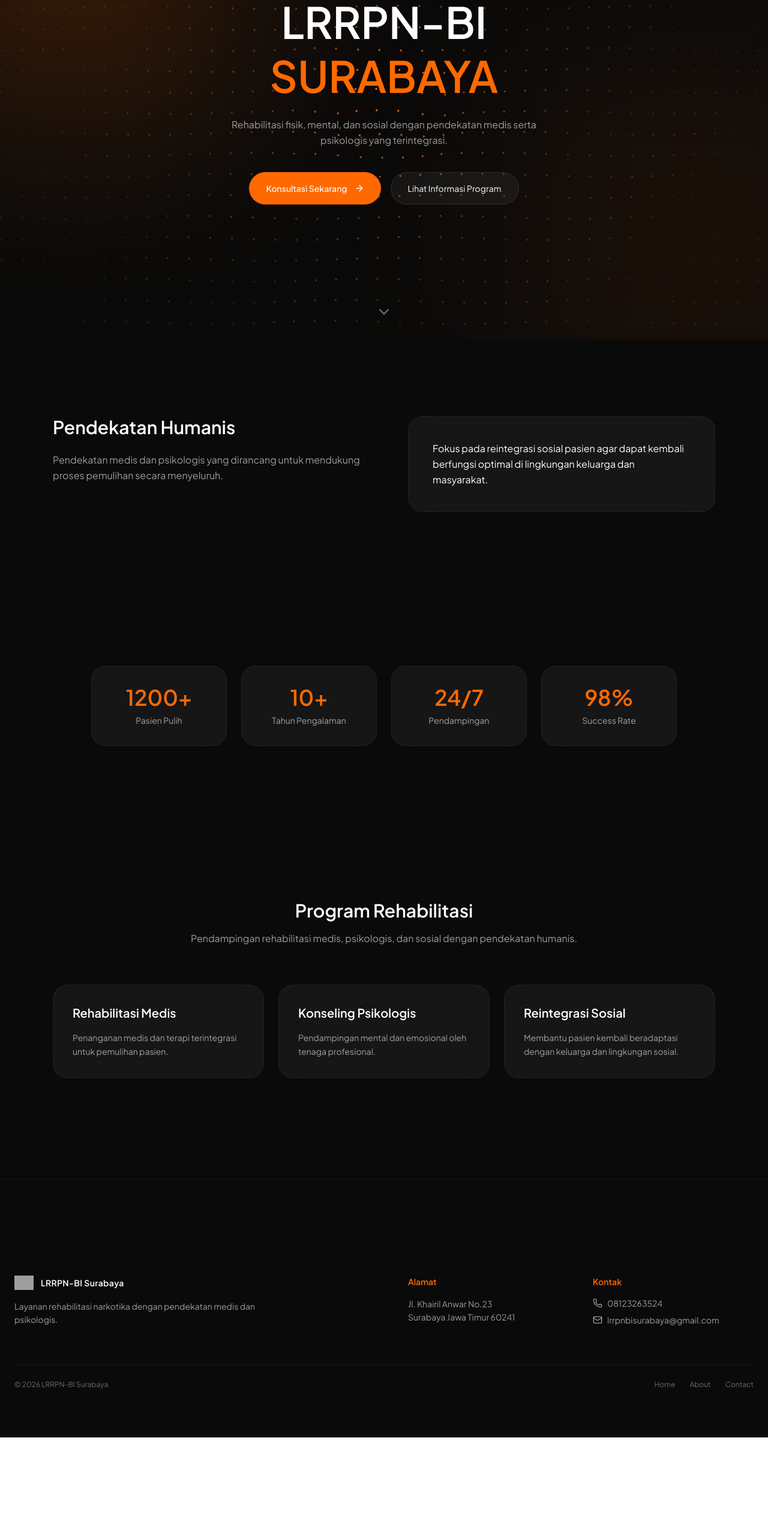
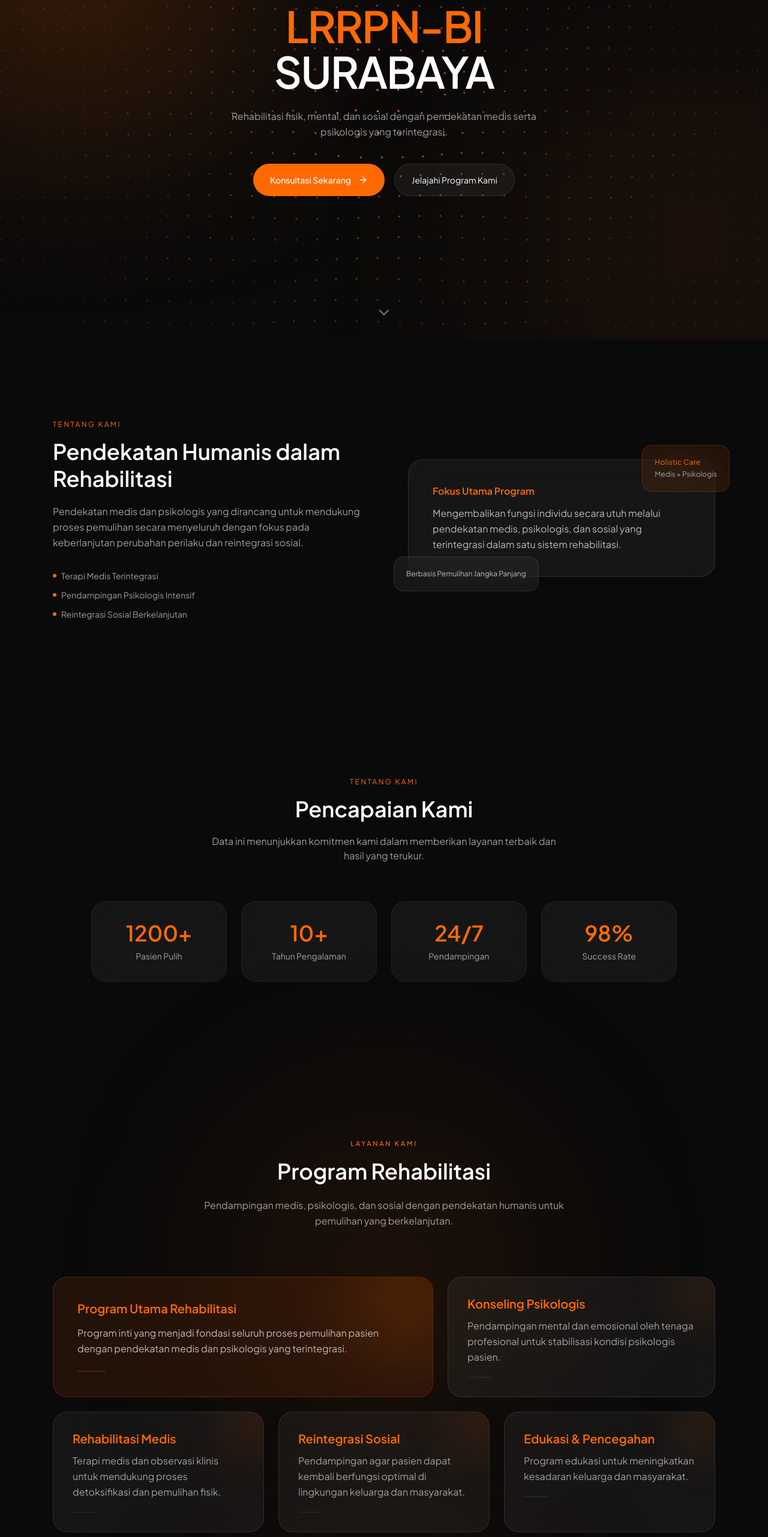
Before and after one commit to ddxzzyy/Landing-Page-Lrrpn, a Next.js app: page / in a window 1280 px wide. Shown: the part 234-2797 px from the top of the page at 60% size. Before the commit the page ends 2631 px from the top, so only its background shows below. Built offline with nearby package versions, Linux system fonts and the light colour scheme; grey boxes are pictures that could not be loaded.

Commit message:
Full Fiks Upgrade

```diff
--- a/src/app/components/about.js
+++ b/src/app/components/about.js
@@ -1,35 +1,79 @@
-"use client";
-import { useState } from "react";
 export default function About() {
-    const [open, setOpen] = useState(false);
+  return (
+    <section
+      id="about"
+      className="py-32 px-4 md:px-6 max-w-6xl mx-auto relative z-10"
+    >
+      <div className="grid md:grid-cols-2 gap-12 md:gap-20 items-center">
 
+        {/* LEFT SIDE */}
+        <div>
+          <span className="text-xs tracking-[0.2em] text-orange-500 uppercase">
+            Tentang Kami
+          </span>
 
-    return (
-
-      <section
-        id="about"
-        className="py-24 md:py-32 px-4 md:px-6 max-w-6xl mx-auto grid md:grid-cols-2 gap-10 md:gap-20 relative z-10"
-      >
-        <div>
-          <h2 className="text-2xl md:text-3xl font-semibold mb-6">
-            Pendekatan Humanis
+          <h2 className="text-3xl md:text-4xl font-semibold mt-3 mb-5 leading-tight">
+            Pendekatan Humanis dalam Rehabilitasi
           </h2>
 
-          <p className="text-sm md:text-base text-white/60 leading-relaxed">
-            Pendekatan medis dan psikologis yang
-            dirancang untuk mendukung proses
-            pemulihan secara menyeluruh.
+          <p className="text-white/60 leading-relaxed mb-8">
+            Pendekatan medis dan psikologis yang dirancang untuk mendukung proses
+            pemulihan secara menyeluruh dengan fokus pada keberlanjutan perubahan
+            perilaku dan reintegrasi sosial.
           </p>
+
+          {/* mini highlights */}
+          <div className="space-y-3">
+            <MiniItem text="Terapi Medis Terintegrasi" />
+            <MiniItem text="Pendampingan Psikologis Intensif" />
+            <MiniItem text="Reintegrasi Sosial Berkelanjutan" />
+          </div>
         </div>
 
-        <div className="border border-orange-500/10 p-6 md:p-10 rounded-3xl bg-white/5 backdrop-blur-xl text-sm md:text-base leading-relaxed">
-          Fokus pada reintegrasi sosial pasien agar
-          dapat kembali berfungsi optimal di
-          lingkungan keluarga dan masyarakat.
+        {/* RIGHT SIDE (VISUAL STACKED CARDS) */}
+        <div className="relative">
+
+          {/* MAIN CARD */}
+          <div className="p-10 rounded-3xl bg-white/5 backdrop-blur-xl border border-white/10 shadow-lg">
+            <h3 className="text-orange-500 font-semibold mb-3">
+              Fokus Utama Program
+            </h3>
+
+            <p className="text-white/70 leading-relaxed">
+              Mengembalikan fungsi individu secara utuh melalui pendekatan medis,
+              psikologis, dan sosial yang terintegrasi dalam satu sistem rehabilitasi.
+            </p>
+          </div>
+
+          {/* FLOAT CARD 1 */}
+          <div className="absolute -top-6 -right-6 p-5 rounded-2xl bg-orange-500/10 border border-orange-500/20 backdrop-blur-xl">
+            <p className="text-xs text-orange-500 tracking-wide">
+              Holistic Care
+            </p>
+            <p className="text-white/60 text-xs mt-1">
+              Medis + Psikologis
+            </p>
+          </div>
+
+          {/* FLOAT CARD 2 */}
+          <div className="absolute -bottom-6 -left-6 p-5 rounded-2xl bg-white/5 border border-white/10 backdrop-blur-xl">
+            <p className="text-xs text-white/70">
+              Berbasis Pemulihan Jangka Panjang
+            </p>
+          </div>
+
         </div>
-      </section>
+      </div>
+    </section>
+  );
+}
 
-
-
-    )
+/* SMALL COMPONENT */
+function MiniItem({ text }) {
+  return (
+    <div className="flex items-center gap-2 text-sm text-white/60">
+      <span className="w-1.5 h-1.5 rounded-full bg-orange-500"></span>
+      {text}
+    </div>
+  );
 }
--- a/src/app/components/footer.js
+++ b/src/app/components/footer.js
@@ -1,100 +1,102 @@
-import { useState } from "react";
 import Image from "next/image";
-import {Phone,Mail} from "lucide-react";
+import { Phone, Mail } from "lucide-react";
 
 export default function Footer() {
-
   return (
     <footer
       id="contact"
-        className="relative pt-24 md:pt-40 pb-20 mt-10 border-t border-orange-500/10 z-10"
+      className="relative pt-24 md:pt-36 pb-20 border-t border-orange-500/10 z-10"
     >
+      {/* GLOW BACKGROUND */}
+      <div className="absolute inset-0 -z-10">
+        <div className="absolute bottom-0 left-1/2 -translate-x-1/2 w-[500px] h-[500px] bg-orange-500/10 blur-[140px] rounded-full" />
+      </div>
+
       <div className="max-w-7xl mx-auto px-4 md:px-6">
-          <div className="grid md:grid-cols-2 gap-12 md:gap-20">
+
+        {/* MAIN GRID */}
+        <div className="grid md:grid-cols-2 gap-14 md:gap-24">
+
+          {/* LEFT */}
           <div>
             <div className="flex items-center gap-3">
               <Image
                 src="/Logo-Bnn.png"
                 alt="Logo"
-                  width={32}
-                  height={32}
+                width={34}
+                height={34}
               />
 
-                <h2 className="text-sm font-semibold tracking-wide">
-                  LRRPN-BI Surabaya
+              <h2 className="text-[11px] tracking-[0.25em] uppercase text-orange-500 font-medium">
+                LRRPN-BI SURABAYA
               </h2>
             </div>
 
-              <p className="mt-4 text-sm text-white/60 leading-relaxed max-w-md">
-                Layanan rehabilitasi narkotika
-                dengan pendekatan medis dan
-                psikologis.
+            <p className="mt-5 text-sm md:text-base text-white/60 leading-relaxed max-w-md">
+              Layanan rehabilitasi narkotika dengan pendekatan medis dan psikologis
+              untuk pemulihan yang berkelanjutan.
             </p>
           </div>
 
+          {/* RIGHT */}
           <div className="grid sm:grid-cols-2 gap-10">
+
+            {/* ADDRESS */}
             <div>
-                <h3 className="font-semibold mb-4 text-sm text-orange-500">
+              <h3 className="text-xs tracking-[0.2em] uppercase text-orange-500 mb-5">
                 Alamat
               </h3>
 
-                <div className="text-sm text-white/60 leading-relaxed">
-                  Jl. Khairil Anwar No.23
-                  <br />
-                  Surabaya Jawa Timur 60241
-                </div>
+              <a
+                href="https://www.google.com/maps/place/LRPPN-BI+SURABAYA/@-7.2817788,112.727466,17z/data=!3m1!4b1"
+                target="_blank"
+                rel="noopener noreferrer"
+                className="text-sm text-white/60 leading-relaxed hover:text-orange-400 transition block"
+              >
+                Jl. Khairil Anwar No.23, Darmo, Kec. Wonokromo, Surabaya, Jawa Timur 60241
+              </a>
             </div>
 
+            {/* CONTACT */}
             <div>
-                <h3 className="font-semibold mb-4 text-sm text-orange-500">
+              <h3 className="text-xs tracking-[0.2em] uppercase text-orange-500 mb-5">
                 Kontak
               </h3>
 
-                <div className="flex items-center gap-2 text-sm text-white/60">
+              <a
+                href="tel:08123263524"
+                className="flex items-center gap-2 text-sm text-white/60 hover:text-orange-400 transition mb-4"
+              >
                 <Phone size={16} />
-                  <span>08123263524</span>
-                </div>
+                08123263524
+              </a>
 
-                <div className="flex items-center gap-2 text-sm text-white/60 mt-2 break-all">
+              <a
+                href="mailto:lrrpnbisurabaya@gmail.com"
+                className="flex items-center gap-2 text-sm text-white/60 hover:text-orange-400 transition"
+              >
                 <Mail size={16} />
-
-                  <span>
                 lrrpnbisurabaya@gmail.com
-                  </span>
-                </div>
+              </a>
             </div>
           </div>
         </div>
 
-          {/* COPYRIGHT */}
-          <div className="mt-16 border-t border-orange-500/10 pt-6 flex flex-col md:flex-row justify-between items-center gap-4 text-xs text-white/40">
-            <p>
+        {/* DIVIDER */}
+        <div className="mt-16 border-t border-orange-500/10 pt-8 flex flex-col md:flex-row justify-between items-center gap-6">
+
+          <p className="text-xs text-white/40">
             © 2026 LRRPN-BI Surabaya
           </p>
 
-            <div className="flex gap-6">
-
-            <a href="#home" className="hover:text-orange-400 transition">
-                Home
-              </a>
-
-              <a
-                href="#about"
-                className="hover:text-orange-400 transition"
-              >
-                About
-              </a>
-
-              <a
-                href="#contact"
-                className="hover:text-orange-400 transition"
-              >
-                Contact
-              </a>
+          <div className="flex gap-8 text-xs text-white/50">
+            <a href="#home" className="hover:text-orange-400 transition">Home</a>
+            <a href="#about" className="hover:text-orange-400 transition">About</a>
+            <a href="#contact" className="hover:text-orange-400 transition">Contact</a>
           </div>
         </div>
+
       </div>
     </footer>
-        )
-
+  );
 }
--- a/src/app/components/hero.js
+++ b/src/app/components/hero.js
@@ -1,7 +1,7 @@
 "use client";
 
 import { motion } from "framer-motion";
-import { ArrowRight, ChevronDown, Link } from "lucide-react";
+import { ArrowRight, ChevronDown } from "lucide-react";
 
 export default function Hero() {
   return (
@@ -9,56 +9,37 @@ export default function Hero() {
       id="home"
       className="relative min-h-screen flex flex-col justify-center items-center text-center px-4 md:px-6 z-10"
     >
-
       {/* TITLE */}
       <motion.h1
-                initial={{
-                    opacity: 0,
-                    y: 40,
-                }}
-                animate={{
-                    opacity: 1,
-                    y: 0,
-                }}
-                transition={{
-                    duration: 0.8,
-                }}
-                className="text-5xl sm:text-5xl md:text-7xl font-semibold leading-tight"
+        initial={{ opacity: 0, y: 40 }}
+        animate={{ opacity: 1, y: 0 }}
+        transition={{ duration: 0.8 }}
+        className="text-4xl sm:text-5xl md:text-7xl font-semibold leading-[1.05] tracking-tight text-orange-500"
       >
         LRRPN-BI
         <br />
-
-                <span className="text-orange-500">
-                    SURABAYA
-                </span>
+        <span className="text-white">SURABAYA</span>
       </motion.h1>
 
       {/* DESCRIPTION */}
       <motion.p
-                initial={{
-                    opacity: 0,
-                    y: 30,
-                }}
-                animate={{
-                    opacity: 1,
-                    y: 0,
-                }}
-                transition={{
-                    delay: 0.2,
-                    duration: 0.8,
-                }}
-                className="mt-6 text-sm md:text-base text-white/60 max-w-xl leading-relaxed px-2"
+        initial={{ opacity: 0, y: 30 }}
+        animate={{ opacity: 1, y: 0 }}
+        transition={{ delay: 0.2, duration: 0.8 }}
+        className="mt-6 text-sm md:text-base text-white/60 max-w-xl leading-relaxed"
       >
-                Rehabilitasi fisik, mental, dan sosial
-                dengan pendekatan medis serta
+        Rehabilitasi fisik, mental, dan sosial dengan pendekatan medis serta
         psikologis yang terintegrasi.
       </motion.p>
 
+      {/* BUTTONS */}
       <div className="mt-10 flex flex-col sm:flex-row justify-center gap-4 w-full sm:w-auto">
 
-                <a href="#contact" className="group px-7 py-4 rounded-full bg-orange-500 hover:bg-orange-400 transition flex items-center justify-center gap-3 text-sm font-medium">
+        <a
+          href="#contact"
+          className="group px-7 py-4 rounded-full bg-orange-500 hover:bg-orange-400 transition flex items-center justify-center gap-3 text-sm font-medium"
+        >
           Konsultasi Sekarang
-
           <ArrowRight
             size={16}
             className="group-hover:translate-x-1 transition"
@@ -67,30 +48,21 @@ export default function Hero() {
 
         <a
           href="#program"
-                    className="px-7 py-4 rounded-full border border-white/10 bg-white/5 hover:bg-white/10 transition text-sm text-white inline-block"
+          className="px-7 py-4 rounded-full border border-white/10 bg-white/5 hover:bg-white/10 transition text-sm text-white"
         >
-                    Lihat Informasi Program
+          Jelajahi Program Kami
         </a>
-
       </div>
 
+      {/* SCROLL INDICATOR */}
       <a href="#about" className="absolute bottom-10">
         <motion.div
-                    animate={{
-                        y: [0, 10, 0],
-                    }}
-                    transition={{
-                        repeat: Infinity,
-                        duration: 1.8,
-                    }}
+          animate={{ y: [0, 10, 0] }}
+          transition={{ repeat: Infinity, duration: 1.8 }}
         >
-                    <ChevronDown
-                        className="text-white/40"
-                        size={28}
-                    />
+          <ChevronDown className="text-white/40" size={28} />
         </motion.div>
       </a>
-
     </section>
   );
 }
--- a/src/app/components/navbar.js
+++ b/src/app/components/navbar.js
@@ -21,7 +21,7 @@ export default function Navbar() {
             height={32}
           />
 
-            <h1 className="text-[10px] md:text-xs uppercase font-semibold tracking-[0.2em]">
+          <h1 className="text-[10px] md:text-xs  text-orange-500 uppercase font-semibold tracking-[0.2em]">
             LRRPN-BI SURABAYA
           </h1>
         </div>
--- a/src/app/components/program.js
+++ b/src/app/components/program.js
@@ -1,62 +1,99 @@
 "use client";
-import { useState } from "react";
 
-export default function Navbar() {
-
+export default function Program() {
   return (
-
     <section
       id="program"
       className="py-32 px-4 md:px-6 max-w-6xl mx-auto relative z-10"
     >
-        <div className="text-center mb-16">
-          <h2 className="text-3xl md:text-3xl font-semibold">
+      {/* BACKGROUND GLOW */}
+      <div className="absolute inset-0 -z-10">
+        <div className="absolute top-24 left-1/2 -translate-x-1/2 w-[500px] h-[500px] bg-orange-500/10 blur-[140px] rounded-full" />
+      </div>
+
+      {/* HEADER */}
+      <div className="text-center mb-16 md:mb-20">
+        <span className="text-[11px] tracking-[0.25em] uppercase text-orange-500 font-medium">
+          Layanan Kami
+        </span>
+
+        <h2 className="text-3xl md:text-4xl font-semibold mt-4 leading-[1.1]">
           Program Rehabilitasi
         </h2>
 
-          <p className=" mt-4 text-sm md:text-base text-white/60 leading-relaxed">
-            Pendampingan rehabilitasi medis,
-            psikologis, dan sosial dengan
-            pendekatan humanis.
+        <p className="mt-6 text-sm md:text-base text-white/60 leading-relaxed max-w-2xl mx-auto">
+          Pendampingan medis, psikologis, dan sosial dengan pendekatan humanis untuk
+          pemulihan yang berkelanjutan.
         </p>
       </div>
 
-        <div className="grid md:grid-cols-3 gap-6">
+      {/* MAIN GRID (TIDAK DIUBAH) */}
+      <div className="grid md:grid-cols-12 gap-6">
 
-          <div className="p-8 rounded-3xl border border-orange-500/10 bg-white/5 backdrop-blur-xl">
-            <h3 className="text-xl font-semibold mb-4">
-              Rehabilitasi Medis
+        {/* HERO CARD */}
+        <div className="md:col-span-7 p-10 rounded-3xl bg-orange-500/10 border border-orange-500/20 relative overflow-hidden">
+          <div className="absolute -top-10 -right-10 w-40 h-40 bg-orange-500/20 blur-3xl rounded-full" />
+
+          <h3 className="text-lg md:text-xl font-semibold text-orange-500 mb-4 leading-[1.2]">
+            Program Utama Rehabilitasi
           </h3>
 
-            <p className="text-sm text-white/60 leading-relaxed">
-              Penanganan medis dan terapi
-              terintegrasi untuk pemulihan pasien.
+          <p className="text-sm md:text-base text-white/70 leading-relaxed">
+            Program inti yang menjadi fondasi seluruh proses pemulihan pasien dengan
+            pendekatan medis dan psikologis yang terintegrasi.
           </p>
+
+          <div className="mt-6 h-px w-12 bg-orange-500/30" />
         </div>
 
-          <div className="p-8 rounded-3xl border border-orange-500/10 bg-white/5 backdrop-blur-xl">
-            <h3 className="text-xl font-semibold mb-4">
-              Konseling Psikologis
+        {/* SIDE CARD */}
+        <Card
+          className="md:col-span-5"
+          title="Konseling Psikologis"
+          desc="Pendampingan mental dan emosional oleh tenaga profesional untuk stabilisasi kondisi psikologis pasien."
+        />
+
+        {/* BOTTOM ROW */}
+        <Card
+          className="md:col-span-4"
+          title="Rehabilitasi Medis"
+          desc="Terapi medis dan observasi klinis untuk mendukung proses detoksifikasi dan pemulihan fisik."
+        />
+
+        <Card
+          className="md:col-span-4"
+          title="Reintegrasi Sosial"
+          desc="Pendampingan agar pasien dapat kembali berfungsi optimal di lingkungan keluarga dan masyarakat."
+        />
+
+        <Card
+          className="md:col-span-4"
+          title="Edukasi & Pencegahan"
+          desc="Program edukasi untuk meningkatkan kesadaran keluarga dan masyarakat."
+        />
+      </div>
+    </section>
+  );
+}
+
+/* CARD COMPONENT (FONT MATCH ABOUT) */
+function Card({ title, desc, className = "" }) {
+  return (
+    <div
+      className={`p-8 rounded-3xl bg-white/5 backdrop-blur-xl border border-white/10
+      hover:border-orange-500/30 hover:-translate-y-2 transition relative overflow-hidden ${className}`}
+    >
+      <div className="absolute -top-10 -right-10 w-28 h-28 bg-orange-500/10 blur-2xl rounded-full" />
+
+      <h3 className="text-lg md:text-xl font-semibold text-orange-500 mb-3 leading-[1.2]">
+        {title}
       </h3>
 
-            <p className="text-sm text-white/60 leading-relaxed">
-              Pendampingan mental dan emosional
-              oleh tenaga profesional.
+      <p className="text-sm md:text-base text-white/60 leading-relaxed">
+        {desc}
       </p>
+
+      <div className="mt-5 h-px w-10 bg-white/10" />
     </div>
-
-          <div className="p-8 rounded-3xl border border-orange-500/10 bg-white/5 backdrop-blur-xl">
-            <h3 className="text-xl font-semibold mb-4">
-              Reintegrasi Sosial
-            </h3>
-
-            <p className="text-sm text-white/60 leading-relaxed">
-              Membantu pasien kembali beradaptasi
-              dengan keluarga dan lingkungan sosial.
-            </p>
-          </div>
-
-        </div>
-      </section>
-    )
+  );
 }
--- a/src/app/page.js
+++ b/src/app/page.js
@@ -287,17 +287,32 @@ export default function Home() {
       <Navbar />
       <Hero />
       <About />
+
       {/* STATS */}
       <section
         ref={sectionRef}
-        className="py-20 md:py-32 px-4 md:px-6 grid grid-cols-2 md:grid-cols-4 gap-4 md:gap-6 text-center max-w-5xl mx-auto relative z-10"
+        className="py-20 md:py-32 px-4 md:px-6 max-w-5xl mx-auto relative z-10"
       >
+        <div className="text-center mb-3">
+          <span className="text-xs  tracking-[0.2em] text-orange-500 uppercase">
+            Tentang Kami
+          </span>
+        </div>
+
+        <div className="text-center mb-12 md:mb-16">
+          <h2 className="text-3xl md:text-4xl font-semibold mt-3 mb-5 leading-tight">
+            Pencapaian Kami
+          </h2>
+          <p className="text-white/60 text-sm md:text-base mt-3 max-w-xl mx-auto">
+            Data ini menunjukkan komitmen kami dalam memberikan layanan terbaik dan hasil yang terukur.
+          </p>
+        </div>
+
+        {/* GRID */}
+        <div className="grid grid-cols-2 md:grid-cols-4 gap-4 md:gap-6 text-center">
           {statsData.map((item, i) => (
             <motion.div
-            whileHover={{
-              y: -8,
-              scale: 1.03,
-            }}
+              whileHover={{ y: -8, scale: 1.03 }}
               key={i}
               className="space-y-2 border border-orange-500/10 rounded-3xl p-5 md:p-8 bg-white/5 backdrop-blur-xl"
             >
@@ -311,6 +326,7 @@ export default function Home() {
               </p>
             </motion.div>
           ))}
+        </div>
       </section>
       <Program />
       <Footer />
```
Lines whose indentation alone changed are shown as unchanged.
